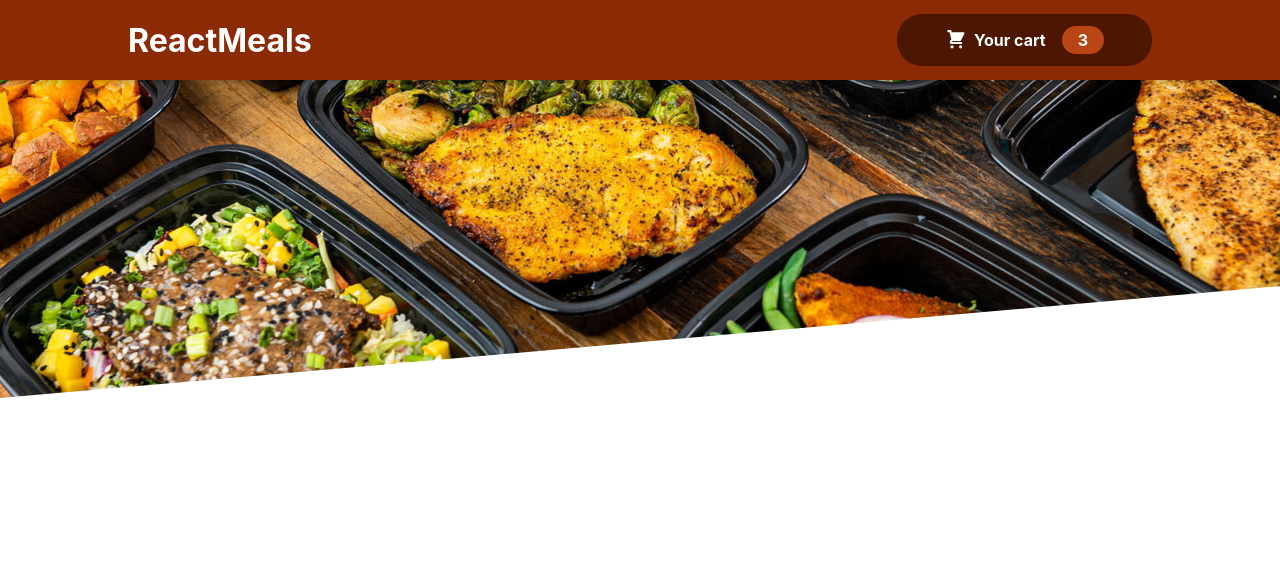
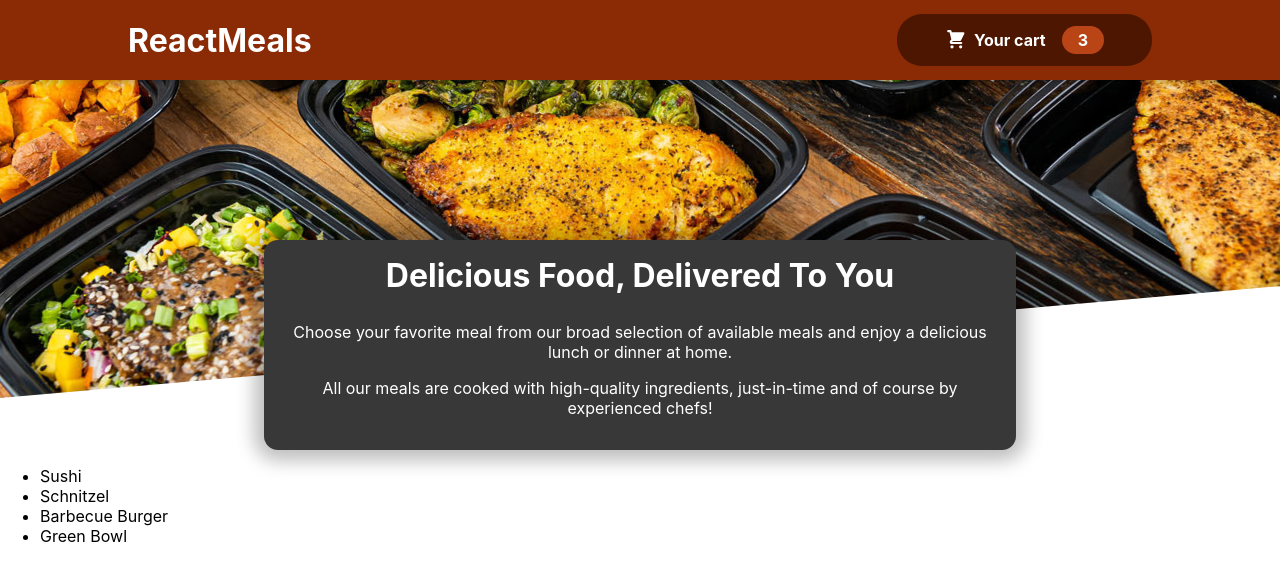
Before and after one commit to aiste-klusaite/food-order-app, a React (Create React App) app: page / in a window 1280 px wide. Shown: the top 580 px of the page. Built offline with nearby package versions, Linux system fonts and the light colour scheme.

Commit message:
Adding Meals Component

```diff
--- a/src/App.tsx
+++ b/src/App.tsx
@@ -1,11 +1,15 @@
 import React, { Fragment } from 'react';
 
 import Header from './components/Layout/Header';
+import Meals from './components/Meals/Meals';
 
 const App: React.FC = () => {
   return (
     <Fragment>
       <Header/>
+      <main>
+        <Meals/>
+      </main>
     </Fragment>
   );
 }
--- /dev/null
+++ b/src/assets/Data/DummyMeals.ts
@@ -0,0 +1,26 @@
+export const dummyMeals = [
+    {
+      id: 'm1',
+      name: 'Sushi',
+      description: 'Finest fish and veggies',
+      price: 22.99,
+    },
+    {
+      id: 'm2',
+      name: 'Schnitzel',
+      description: 'A german specialty!',
+      price: 16.5,
+    },
+    {
+      id: 'm3',
+      name: 'Barbecue Burger',
+      description: 'American, raw, meaty',
+      price: 12.99,
+    },
+    {
+      id: 'm4',
+      name: 'Green Bowl',
+      description: 'Healthy...and green...',
+      price: 18.99,
+    },
+  ];
--- a/src/components/Layout/HeaderCartButton.tsx
+++ b/src/components/Layout/HeaderCartButton.tsx
@@ -1,7 +1,7 @@
 import React from "react";
+
 import CartIcon from "../../assets/Icons/CartIcon";
 import classes from './HeaderCartButton.module.scss';
-
 
 const HeaderCartButton: React.FC = () => {
     return (
--- /dev/null
+++ b/src/components/Meals/AvailableMeals.tsx
@@ -0,0 +1,16 @@
+import React from "react";
+import { dummyMeals } from "../../assets/Data/DummyMeals";
+
+const AvailableMeals: React.FC = () => {
+    const mealsList = dummyMeals.map((meal) => <li>{meal.name}</li>);
+
+    return (
+        <section>
+            <ul>
+                {mealsList}
+            </ul>
+        </section>
+    )
+};
+
+export default AvailableMeals;
--- /dev/null
+++ b/src/components/Meals/Meals.tsx
@@ -0,0 +1,12 @@
+import React, { Fragment } from "react";
+import MealsSummary from "./MealsSummary";
+import AvailableMeals from "./AvailableMeals";
+
+const Meals: React.FC = () => {
+    return <Fragment>
+        <MealsSummary />
+        <AvailableMeals />
+    </Fragment>
+}
+
+export default Meals;
--- /dev/null
+++ b/src/components/Meals/MealsSummary.module.scss
@@ -0,0 +1,18 @@
+.summary {
+    text-align: center;
+    max-width: 45rem;
+    width: 90%;
+    margin: auto;
+    margin-top: -10rem;
+    position: relative;
+    background-color: #383838;
+    color: white;
+    border-radius: 14px;
+    padding: 1rem;
+    box-shadow: 0 1px 18px 10px rgba(0, 0, 0, 0.25);
+
+    h2 {
+        font-size: 2rem;
+        margin-top: 0;
+    }
+  }
--- /dev/null
+++ b/src/components/Meals/MealsSummary.tsx
@@ -0,0 +1,21 @@
+import React from "react";
+
+import classes from './MealsSummary.module.scss';
+
+const MealsSummary: React.FC = () => {
+    return (
+        <section className={classes.summary}>
+            <h2>Delicious Food, Delivered To You</h2>
+            <p>
+                Choose your favorite meal from our broad selection of available meals
+                and enjoy a delicious lunch or dinner at home.
+            </p>
+            <p>
+                All our meals are cooked with high-quality ingredients, just-in-time and
+                of course by experienced chefs!
+            </p>
+    </section>
+    )
+};
+
+export default MealsSummary;
```
